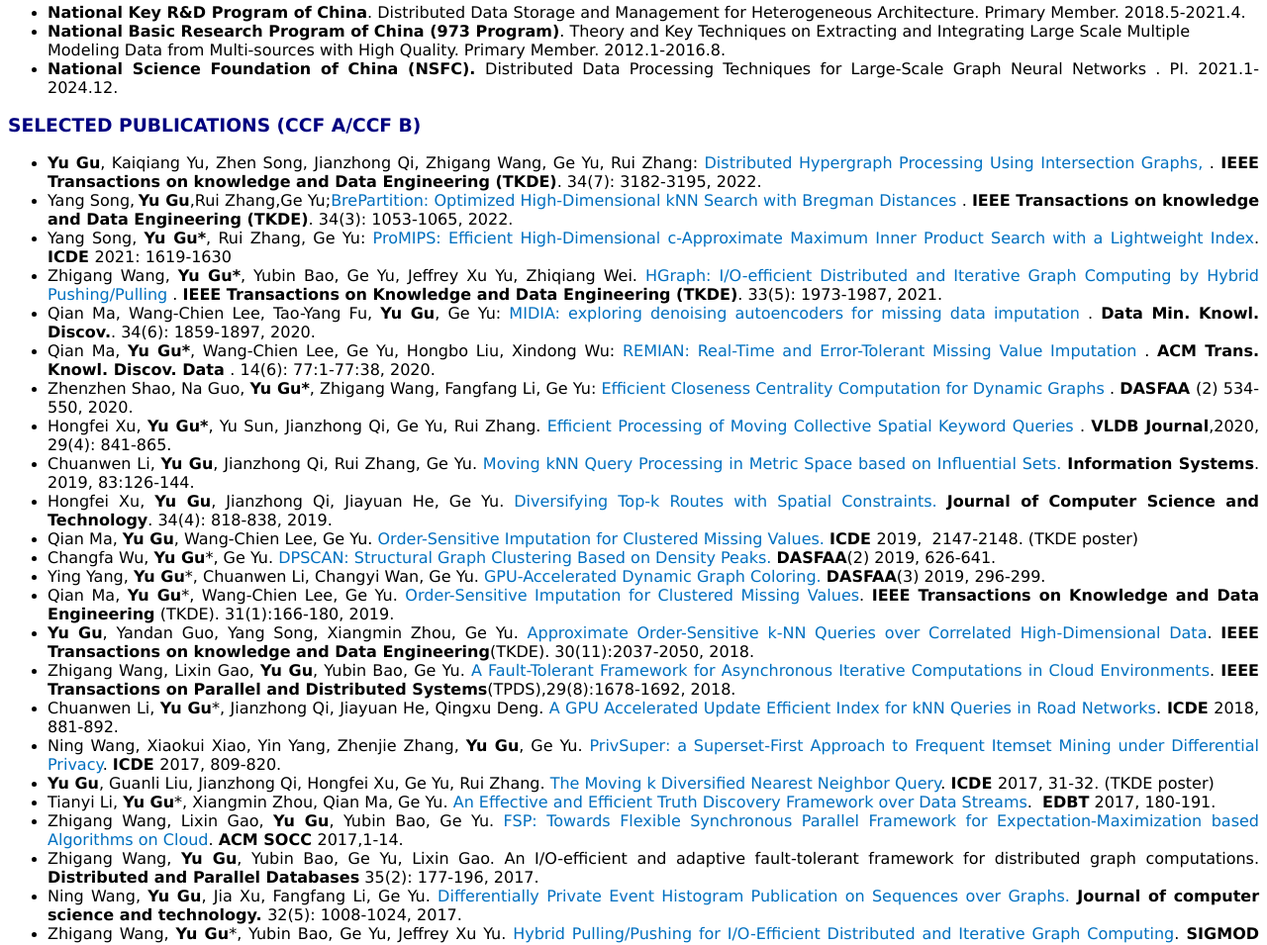
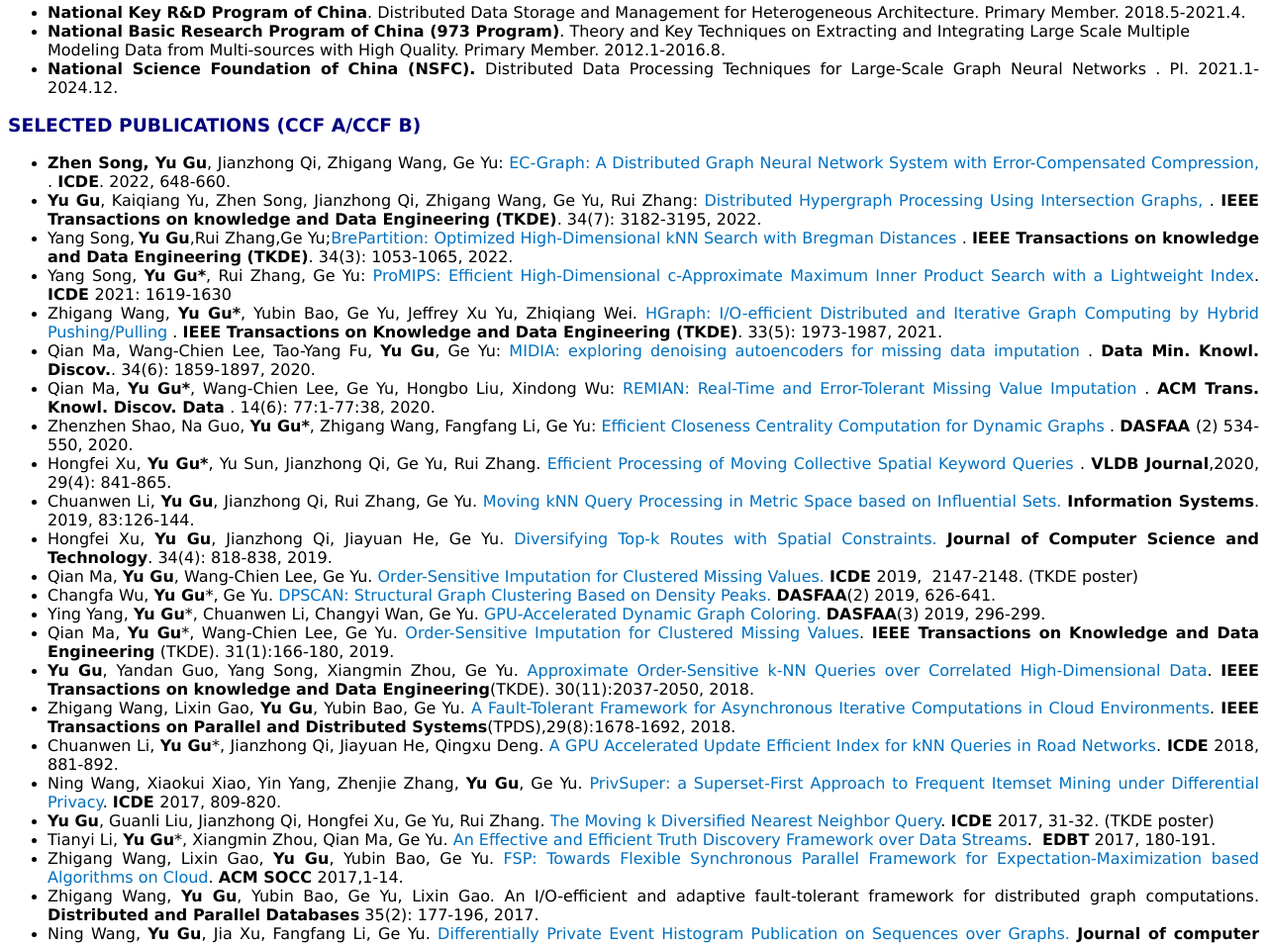
Before and after one commit to neugy123/neugy123.github.io, a plain HTML site: page index.htm in a window 1280 px wide. Shown: the part 926-1881 px from the top of the page at 99% size. Drawn offline with Linux system fonts and the light colour scheme.

Commit message:
Update index.htm

```diff
--- a/index.htm
+++ b/index.htm
@@ -2035,6 +2035,24 @@ color:navy'>SELECTED PUBLICATIONS (CCF A/CCF B)<o:p></o:p></span></h3>
 
 <ul style='margin-top:0cm' type=disc>
 <li class=MsoNormal style='color:black;mso-pagination:widow-orphan;mso-list:
+     l4 level1 lfo1;tab-stops:list 36.0pt'><b style='mso-bidi-font-weight:normal'><span lang=EN-US
+     style='font-size:12.0pt;font-family:"Verdana",sans-serif;mso-fareast-font-family:
+     "Arial Unicode MS";mso-bidi-font-family:"Arial Unicode MS";color:black;
+     mso-themecolor:text1'>Zhen Song, </span><span
+     lang=EN-US style='font-size:12.0pt;font-family:"Verdana",sans-serif;
+     mso-fareast-font-family:"Arial Unicode MS";mso-bidi-font-family:"Arial Unicode MS";
+     color:black;mso-themecolor:text1'>Yu Gu</span></b><span lang=EN-US
+     style='font-size:12.0pt;font-family:"Verdana",sans-serif;mso-fareast-font-family:
+     "Arial Unicode MS";mso-bidi-font-family:"Arial Unicode MS";color:black;
+     mso-themecolor:text1'>, Jianzhong Qi, Zhigang Wang, Ge Yu: </span><span
+     lang=EN-US style='font-size:12.0pt;font-family:"Verdana",sans-serif;
+     mso-fareast-font-family:"Arial Unicode MS";mso-bidi-font-family:"Arial Unicode MS";
+     color:#0070C0'>EC-Graph: A Distributed Graph Neural Network System with Error-Compensated Compression,
+     </span><span lang=EN-US style='font-size:12.0pt;
+     font-family:"Verdana",sans-serif;mso-fareast-font-family:"Arial Unicode MS";
+     mso-bidi-font-family:"Arial Unicode MS";color:black;mso-themecolor:text1'>.
+     <b style='mso-bidi-font-weight:normal'>ICDE</b>. 2022, 648-660.<o:p></o:p></span></li>
+<li class=MsoNormal style='color:black;mso-pagination:widow-orphan;mso-list:
      l4 level1 lfo1;tab-stops:list 36.0pt'><b style='mso-bidi-font-weight:normal'><span
      lang=EN-US style='font-size:12.0pt;font-family:"Verdana",sans-serif;
      mso-fareast-font-family:"Arial Unicode MS";mso-bidi-font-family:"Arial Unicode MS";
```
